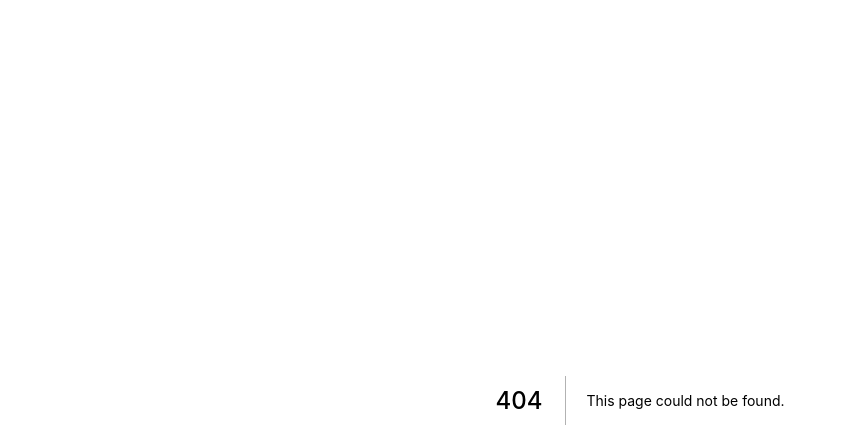
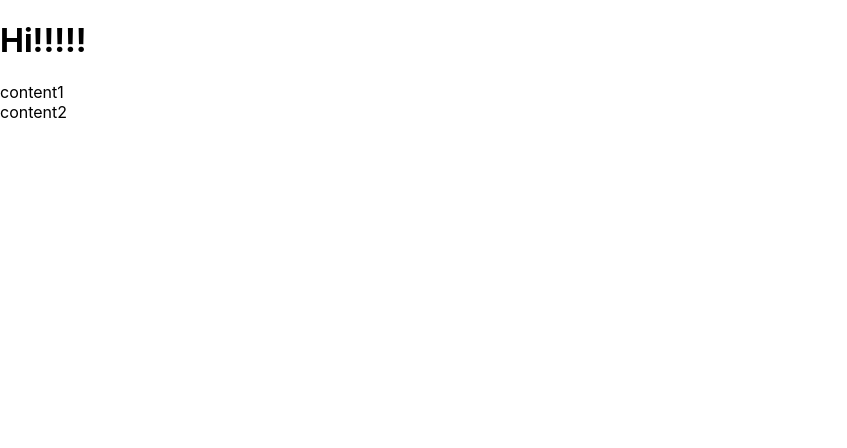
Before and after one commit to yuizho/blog-2021, a Next.js app: page / in a window 1280 px wide. Before the commit this address had no page. Shown: the top 448 px of the page, without its empty margins (0-847 px from the left). Built offline with nearby package versions, Linux system fonts and the light colour scheme.

Commit message:
modify pages path

```diff
--- a/pages/blog/index.tsx
+++ b/pages/index.tsx
@@ -9,9 +9,9 @@ export default function Home() {
         <title>blog</title>
       </Head>
       <h1>Hi!!!!!</h1>
-      <Link href="/blog/contents/1">content1</Link>
+      <Link href="/contents/1">content1</Link>
       <br />
-      <Link href="/blog/contents/2">content2</Link>
+      <Link href="/contents/2">content2</Link>
     </>
   );
 }
```
Also changed, not shown: pages/contents/[contentId]/index.tsx (renamed from pages/blog/contents/[contentId]/index.tsx).
